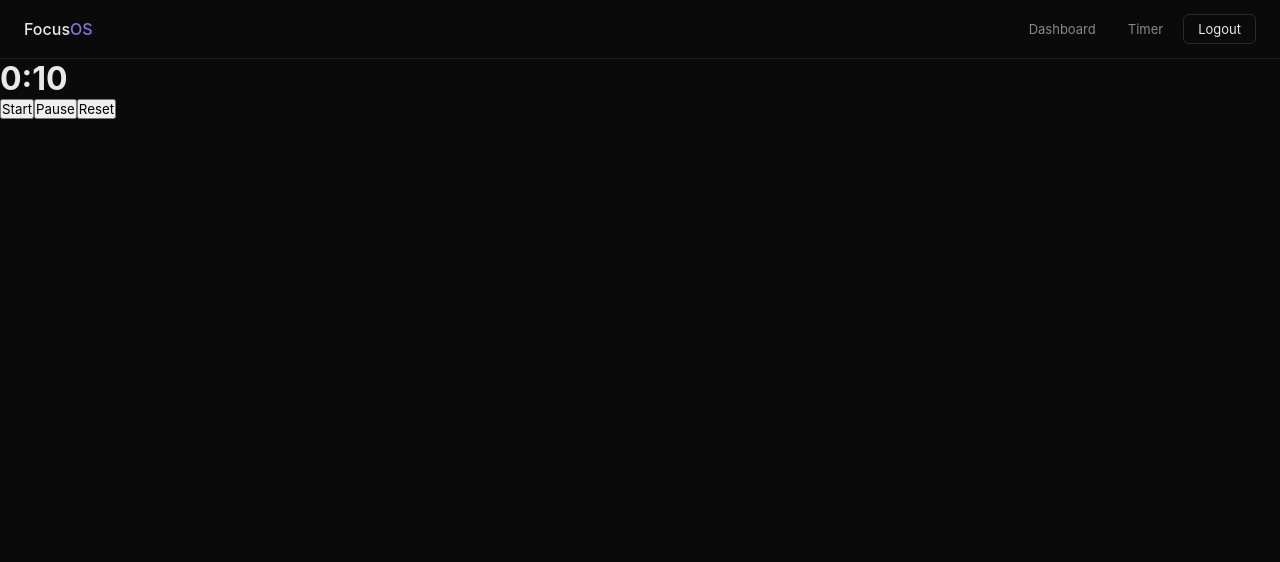
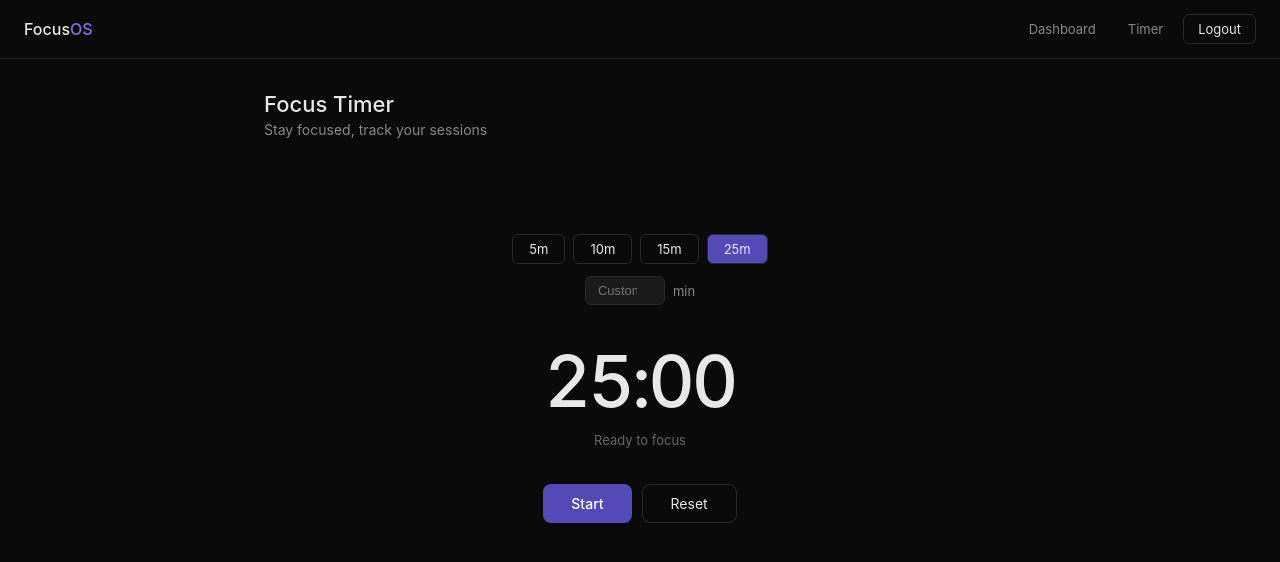
Before and after one commit to SahilAdagale/focus-os, a React (Vite) app in the folder client/: page /timer in a window 1280 px wide. Shown: the top 562 px of the page. Built offline with nearby package versions, Linux system fonts and the light colour scheme; sample sign-in values are in the browser's storage.

Commit message:
feat: implement Dashboard and Timer pages for session tracking

```diff
--- a/client/src/pages/Dashboard.jsx
+++ b/client/src/pages/Dashboard.jsx
@@ -18,17 +18,43 @@ function Dashboard() {
     )
 
     return (
-        <div>
-            <h1>FocusOS Dashboard</h1>
-            <p>Sessions completed: {completedSessions.length}</p>
-            <p>Total focus time: {totalMinutes} minutes</p>
-            <h2>Recent Sessions</h2>
-            {completedSessions.map(session => (
-                <div key={session._id}>
-                    <p>Duration: {Math.floor(session.duration / 60)} mins</p>
-                    <p>Date: {new Date(session.startTime).toLocaleDateString()}</p>
+        <div style={{ padding: '32px 24px', maxWidth: '800px', margin: '0 auto' }}>
+            <h1 style={{ fontSize: '22px', fontWeight: '500', marginBottom: '4px' }}>Dashboard</h1>
+            <p style={{ fontSize: '14px', color: '#888', marginBottom: '28px' }}>
+                {new Date().toLocaleDateString('en-US', { weekday: 'long', month: 'long', day: 'numeric' })}
+            </p>
+
+            <div style={{ display: 'grid', gridTemplateColumns: 'repeat(3, 1fr)', gap: '12px', marginBottom: '32px' }}>
+                <div style={{ background: '#111', border: '1px solid #1e1e1e', borderRadius: '10px', padding: '16px' }}>
+                    <p style={{ fontSize: '12px', color: '#666', marginBottom: '6px' }}>Sessions today</p>
+                    <p style={{ fontSize: '24px', fontWeight: '500' }}>{completedSessions.length}</p>
                 </div>
-            ))}
+                <div style={{ background: '#111', border: '1px solid #1e1e1e', borderRadius: '10px', padding: '16px' }}>
+                    <p style={{ fontSize: '12px', color: '#666', marginBottom: '6px' }}>Focus time</p>
+                    <p style={{ fontSize: '24px', fontWeight: '500' }}>{totalMinutes} <span style={{ fontSize: '14px', color: '#888', fontWeight: '400' }}>min</span></p>
+                </div>
+                <div style={{ background: '#111', border: '1px solid #1e1e1e', borderRadius: '10px', padding: '16px' }}>
+                    <p style={{ fontSize: '12px', color: '#666', marginBottom: '6px' }}>Total sessions</p>
+                    <p style={{ fontSize: '24px', fontWeight: '500' }}>{sessions.length}</p>
+                </div>
+            </div>
+
+            <h2 style={{ fontSize: '14px', fontWeight: '500', marginBottom: '12px' }}>Recent sessions</h2>
+            <div style={{ display: 'flex', flexDirection: 'column', gap: '8px' }}>
+                {completedSessions.map(session => (
+                    <div key={session._id} style={{
+                        display: 'flex', alignItems: 'center', justifyContent: 'space-between',
+                        padding: '12px 16px', background: '#111', border: '1px solid #1e1e1e', borderRadius: '10px'
+                    }}>
+                        <div style={{ display: 'flex', alignItems: 'center', gap: '12px' }}>
+                            <div style={{ width: '6px', height: '6px', borderRadius: '50%', background: '#1D9E75' }}></div>
+                            <span style={{ fontSize: '13px', color: '#888' }}>{new Date(session.startTime).toLocaleTimeString()}</span>
+                            <span style={{ fontSize: '13px' }}>{Math.floor(session.duration / 60)} min {Math.floor(session.duration % 60)} sec</span>
+                        </div>
+                        <span style={{ fontSize: '11px', padding: '3px 8px', borderRadius: '20px', background: '#0d2b1e', color: '#1D9E75' }}>completed</span>
+                    </div>
+                ))}
+            </div>
         </div>
     )
 }
--- a/client/src/pages/timer.jsx
+++ b/client/src/pages/timer.jsx
@@ -1,11 +1,10 @@
-import { useState, useEffect } from 'react'
-import { useRef } from 'react'
+import { useState, useEffect, useRef } from 'react'
 import { startSession, completeSession } from '../services/sessionService'
 
-
 function Timer() {
-    const [seconds, setSeconds] = useState(10)
+    const [seconds, setSeconds] = useState(1500)
     const [isRunning, setIsRunning] = useState(false)
+    const [duration, setDuration] = useState(25)
     const sessionIdRef = useRef(null)
 
     const handleStart = async () => {
@@ -38,14 +37,88 @@ function Timer() {
     const secs = seconds % 60
     const display = `${minutes}:${secs < 10 ? '0' + secs : secs}`
 
+    return (
+        <div style={{ padding: '32px 24px', maxWidth: '800px', margin: '0 auto' }}>
+            <h1 style={{ fontSize: '22px', fontWeight: '500', marginBottom: '4px' }}>Focus Timer</h1>
+            <p style={{ fontSize: '14px', color: '#888', marginBottom: '48px' }}>Stay focused, track your sessions</p>
 
+            <div style={{ display: 'flex', flexDirection: 'column', alignItems: 'center', padding: '48px 0' }}>
 
-    return (
-        <div>
-            <h1>{display}</h1>
-            <button onClick={handleStart}>Start</button>
-            <button onClick={() => setIsRunning(false)}>Pause</button>
-            <button onClick={() => { setIsRunning(false); setSeconds(10) }}>Reset</button>
+                {!isRunning && seconds === duration * 60 && (
+                    <div style={{ display: 'flex', flexDirection: 'column', alignItems: 'center', gap: '12px', marginBottom: '32px' }}>
+                        <div style={{ display: 'flex', gap: '8px' }}>
+                            {[5, 10, 15, 25].map(min => (
+                                <button key={min}
+                                    onClick={() => { setDuration(min); setSeconds(min * 60) }}
+                                    style={{
+                                        padding: '6px 16px',
+                                        borderRadius: '6px',
+                                        border: '1px solid #2a2a2a',
+                                        background: duration === min ? '#534AB7' : 'none',
+                                        color: '#e8e8e8',
+                                        fontSize: '13px'
+                                    }}>
+                                    {min}m
+                                </button>
+                            ))}
+                        </div>
+
+                        <div style={{ display: 'flex', alignItems: 'center', gap: '8px' }}>
+                            <input
+                                type="number"
+                                min="1"
+                                max="120"
+                                placeholder="Custom"
+                                onChange={(e) => {
+                                    const val = Number(e.target.value)
+                                    if (val > 0) {
+                                        setDuration(val)
+                                        setSeconds(val * 60)
+                                    }
+                                }}
+                                style={{
+                                    padding: '6px 12px',
+                                    background: '#1a1a1a',
+                                    border: '1px solid #2a2a2a',
+                                    borderRadius: '6px',
+                                    color: '#e8e8e8',
+                                    fontSize: '13px',
+                                    width: '80px'
+                                }}
+                            />
+                            <span style={{ fontSize: '13px', color: '#888' }}>min</span>
+                        </div>
+                    </div>
+                )}
+
+                <div style={{
+                    fontSize: '72px', fontWeight: '500', letterSpacing: '-3px',
+                    color: '#e8e8e8', marginBottom: '8px', fontVariantNumeric: 'tabular-nums'
+                }}>
+                    {display}
+                </div>
+                <p style={{ fontSize: '13px', color: '#666', marginBottom: '36px' }}>
+                    {isRunning ? 'Session in progress...' : 'Ready to focus'}
+                </p>
+
+                <div style={{ display: 'flex', gap: '10px' }}>
+                    {!isRunning ? (
+                        <button onClick={handleStart} style={{
+                            padding: '10px 28px', background: '#534AB7', border: 'none',
+                            borderRadius: '8px', color: '#fff', fontSize: '14px', fontWeight: '500'
+                        }}>Start</button>
+                    ) : (
+                        <button onClick={() => setIsRunning(false)} style={{
+                            padding: '10px 28px', background: 'none', border: '1px solid #2a2a2a',
+                            borderRadius: '8px', color: '#e8e8e8', fontSize: '14px'
+                        }}>Pause</button>
+                    )}
+                    <button onClick={() => { setIsRunning(false); setSeconds(duration * 60) }} style={{
+                        padding: '10px 28px', background: 'none', border: '1px solid #2a2a2a',
+                        borderRadius: '8px', color: '#e8e8e8', fontSize: '14px'
+                    }}>Reset</button>
+                </div>
+            </div>
         </div>
     )
 }
```
